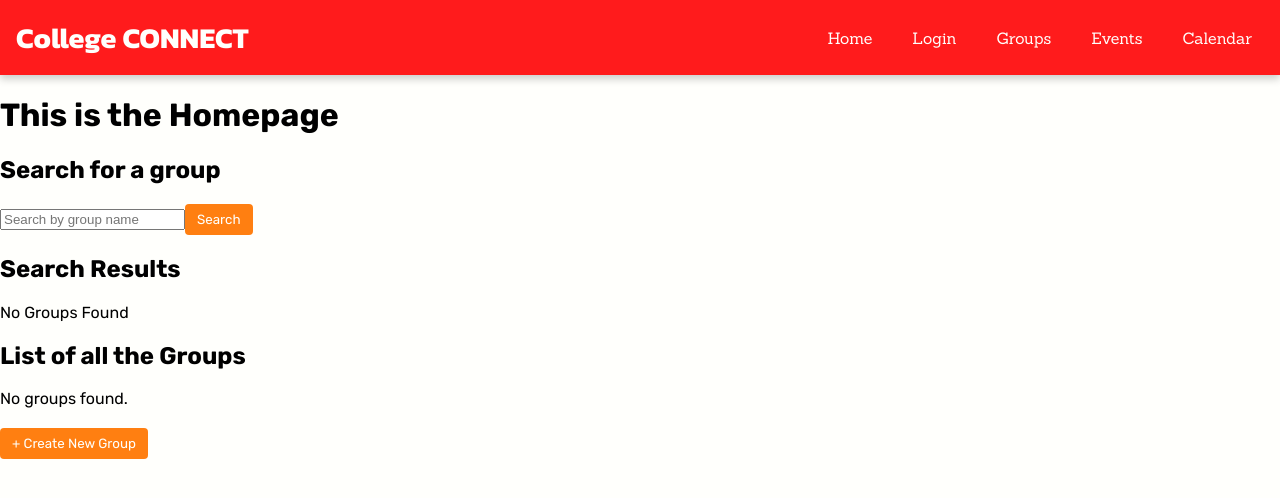
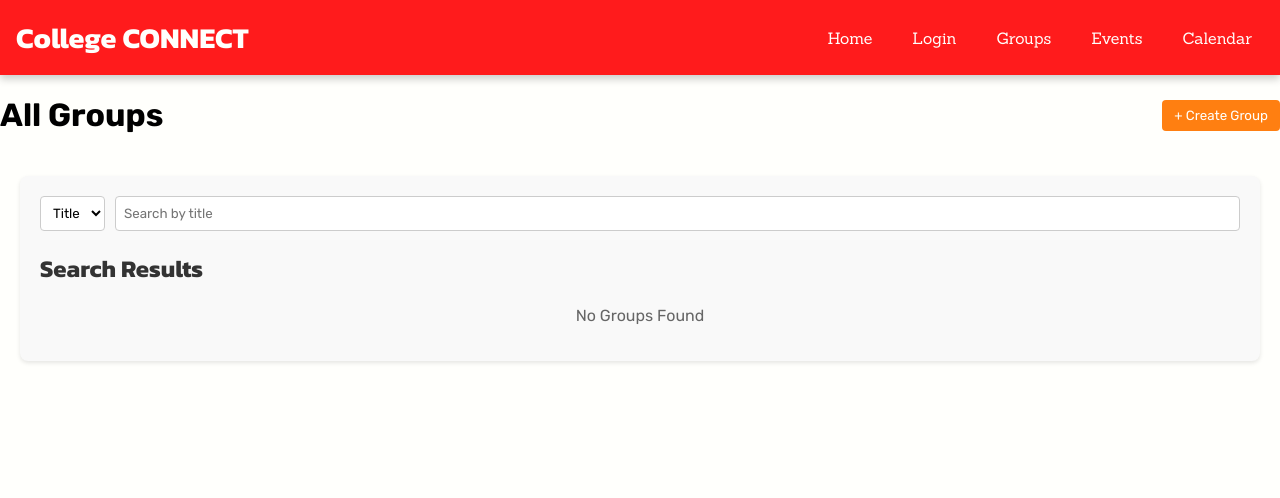
Before and after one commit to InedibleSpam/campusgroups-app, a React (Vite) app in the folder login-screen/: page /grouphomepage in a window 1280 px wide. Shown: the top 498 px of the page. Built offline with nearby package versions, Linux system fonts and the light colour scheme.

Commit message:
Some CSS

```diff
--- a/login-screen/src/App.css
+++ b/login-screen/src/App.css
@@ -478,3 +478,103 @@ button:hover {
 .selected-day-details .buttons .close-button:hover {
   background-color: #f5c6cb;
 }
+
+/* Search Groups Container */
+.search-groups-container {
+  padding: 20px;
+  max-width: 1200px;
+  margin: 0 auto;
+  background-color: #f9f9f9; /* Light background for better contrast */
+  border-radius: 8px;
+  box-shadow: 0 2px 4px rgba(0, 0, 0, 0.1);
+}
+
+/* Header Styling */
+.groups-header {
+  display: flex;
+  justify-content: space-between;
+  align-items: center;
+  margin-bottom: 20px;
+}
+
+.groups-header h2 {
+  font-family: 'Kanit', sans-serif;
+  font-size: 1.8rem;
+  margin: 0;
+  color: #333; /* Darker text for better readability */
+}
+
+/* Form Styling */
+.search-groups-form {
+  display: flex;
+  gap: 10px;
+  margin-bottom: 20px;
+}
+
+.search-groups-select {
+  padding: 8px;
+  border: 1px solid #ccc;
+  border-radius: 4px;
+  font-family: 'Rubik', sans-serif;
+  background-color: #fff;
+}
+
+.search-groups-input {
+  flex: 1;
+  padding: 8px;
+  border: 1px solid #ccc;
+  border-radius: 4px;
+  font-family: 'Rubik', sans-serif;
+  background-color: #fff;
+}
+
+/* Results Title */
+.search-groups-results-title {
+  font-family: 'Kanit', sans-serif;
+  font-size: 1.5rem;
+  margin-bottom: 10px;
+  color: #333;
+}
+
+/* Results List */
+.search-groups-list {
+  list-style: none;
+  padding: 0;
+  margin: 0;
+}
+
+.search-groups-item {
+  display: flex;
+  justify-content: space-between;
+  align-items: center;
+  padding: 10px;
+  border: 1px solid #ccc;
+  border-radius: 4px;
+  margin-bottom: 10px;
+  background-color: #fff;
+  box-shadow: 0 1px 2px rgba(0, 0, 0, 0.1);
+}
+
+/* Edit Button */
+.search-groups-edit-button {
+  padding: 6px 12px;
+  border: none;
+  border-radius: 4px;
+  background-color: #ff7f11;
+  color: white;
+  cursor: pointer;
+  font-family: 'Rubik', sans-serif;
+  transition: background-color 0.2s;
+}
+
+.search-groups-edit-button:hover {
+  background-color: #ff1b1c;
+}
+
+/* No Results Message */
+.search-groups-no-results {
+  font-family: 'Rubik', sans-serif;
+  color: #666;
+  text-align: center;
+  margin-top: 20px;
+}
--- /dev/null
+++ b/login-screen/src/components/CreateGroupButton.jsx
@@ -0,0 +1,16 @@
+import React from 'react';
+import { useNavigate } from 'react-router-dom'; // Importing useNavigate hook from react-router-dom
+
+const CreateGroupButton = ({ onClick }) => {
+    const navigate = useNavigate();
+  return (
+    <button
+      className="create-group-button"
+      onClick={() => navigate("/create-group")}
+    >
+      + Create Group
+    </button>
+  );
+}
+
+export default CreateGroupButton; // Exporting the CreateGroupButton component as the default export
--- a/login-screen/src/components/SearchGroups.jsx
+++ b/login-screen/src/components/SearchGroups.jsx
@@ -1,56 +1,77 @@
-import { use } from "react";
 import { useEffect, useState } from "react";
-import React from "react";
-import EditGroup from "./Edit";
-import { useLocation, useNavigate } from "react-router-dom";
+import { useNavigate } from "react-router-dom";
 
-function SearchGroups() {
-    const [groups, setGroups] = useState([])
-    const [filteredGroups, setFilteredGroups] = useState([]);
+function SearchGroups({ onSearch, groups = [] }) {
+    const [filteredGroups, setFilteredGroups] = useState(groups);
+    const [searchType, setSearchType] = useState("title");
     const navigate = useNavigate();
+
     useEffect(() => {
-        const savedGroups = JSON.parse(localStorage.getItem("groups")) || [];
-        setGroups(savedGroups);
-    }, []);
-    const handleSubmit = (e) => {
-        e.preventDefault();
-        const searchTerm = e.target.elements.search.value.toLowerCase();
-        if (searchTerm.trim() == "") {
-            setFilteredGroups([]); //Clear the filtered Groups
+        if (Array.isArray(groups)) {
+            setFilteredGroups(groups);
+        }
+    }, [groups]);
+
+    const handleSearch = (e) => {
+        const searchTerm = e.target.value.toLowerCase();
+        if (searchTerm.trim() === "") {
+            setFilteredGroups(groups);
         } else {
             const filtered = groups.filter((group) =>
-                group.name.toLowerCase().includes(searchTerm)
+                searchType === "title"
+                    ? group.name.toLowerCase().includes(searchTerm)
+                    : group.tag && group.tag.toLowerCase().includes(searchTerm)
             );
-            setFilteredGroups(filtered); //Set the filtered groups to the state
+            setFilteredGroups(filtered);
         }
+        if (onSearch) {
+            onSearch(searchTerm);
         }
+    };
 
     const handleEdit = (group) => {
+        navigate(`/edit-group/${group.id}`, { state: { group } });
+    };
 
-        navigate(`/Edit`, { state: { group } });
-    }
-    return (<>
-        <form onSubmit={handleSubmit}>
-            <h2>Search for a group</h2>
-            <input type="text" name="search" placeholder="Search by group name" />
-            <button type="submit">Search</button>
+    return (
+        <div className="search-groups-container">
+            <form className="search-groups-form">
+                <select
+                    value={searchType}
+                    onChange={(e) => setSearchType(e.target.value)}
+                    className="search-groups-select"
+                >
+                    <option value="title">Title</option>
+                    <option value="tag">Tag</option>
+                </select>
+                <input
+                    type="text"
+                    name="search"
+                    placeholder={`Search by ${searchType}`}
+                    onChange={handleSearch}
+                    className="search-groups-input"
+                />
             </form>
-        <h2>Search Results</h2>
-        {filteredGroups.length > 0 ? (
-            <ul>
-                {filteredGroups.map((group, index) => (
-                    <li key={index}>
+            <h2 className="search-groups-results-title">Search Results</h2>
+            {filteredGroups && filteredGroups.length > 0 ? (
+                <ul className="search-groups-list">
+                    {filteredGroups.map((group) => (
+                        <li key={group.id} className="search-groups-item">
                             <strong>{group.name}</strong>: {group.description} ({group.tag})
-                        <button onClick={()=> handleEdit(group)}>Edit</button>
+                            <button
+                                className="search-groups-edit-button"
+                                onClick={() => handleEdit(group)}
+                            >
+                                Edit
+                            </button>
                         </li>
                     ))}
                 </ul>
             ) : (
-            <p>{filteredGroups.length === 0 && "No Groups Found"}</p>
+                <p className="search-groups-no-results">No Groups Found</p>
             )}
+        </div>
+    );
+}
 
-
-    </>
-    )
-}
 export default SearchGroups;
--- a/login-screen/src/pages/CreateGroup.jsx
+++ b/login-screen/src/pages/CreateGroup.jsx
@@ -4,13 +4,11 @@ import Create from "../components/Create";
 export default function CreateGroup() {
 
     const navigate = useNavigate();
-    const data = { fname: "John", lname: "Thomas" }
 
     return (
 
         <>
 
-            <h1> This is the Create Group Page </h1>
             <Create />
         </>
     )
--- a/login-screen/src/pages/GroupHomePage.jsx
+++ b/login-screen/src/pages/GroupHomePage.jsx
@@ -1,26 +1,27 @@
-import { Link, useNavigate } from "react-router-dom";
-import GroupNavbar from "../components/groupnavbar";
-import ListGroups from "../components/ListGroups";
+import { useState } from "react";
 import SearchGroups from "../components/SearchGroups";
+import { useEffect } from "react";
+import React from "react";
+import Create from "../components/Create";
+import CreateGroupButton from "../components/CreateGroupButton";
+
 export default function GroupHomePage() {
+    const [groups, setGroups] = useState([])
+    useEffect(() => {
+        const savedGroups = JSON.parse(localStorage.getItem("groups")) || [];
+        setGroups(savedGroups);
+    }, []);
 
-    const navigate = useNavigate();
-    const data = { fname: "John", lname: "Thomas" }
 
     return (
-
         <>
 
-            <h1> This is the Homepage </h1>
-            <SearchGroups />
-            <ListGroups />
+                <div className="groups-header">
+                    <h1>All Groups</h1>
+                    <CreateGroupButton />
+                </div>
+                <SearchGroups groups={groups} />
 
-
-            <div style={{ marginTop: "20px" }}>
-                <Link to="/create-group">
-                    <button>+ Create New Group</button>
-                </Link>
-            </div>
         </>
-    )
+    );
 }
```
Lines whose indentation alone changed are shown as unchanged.
